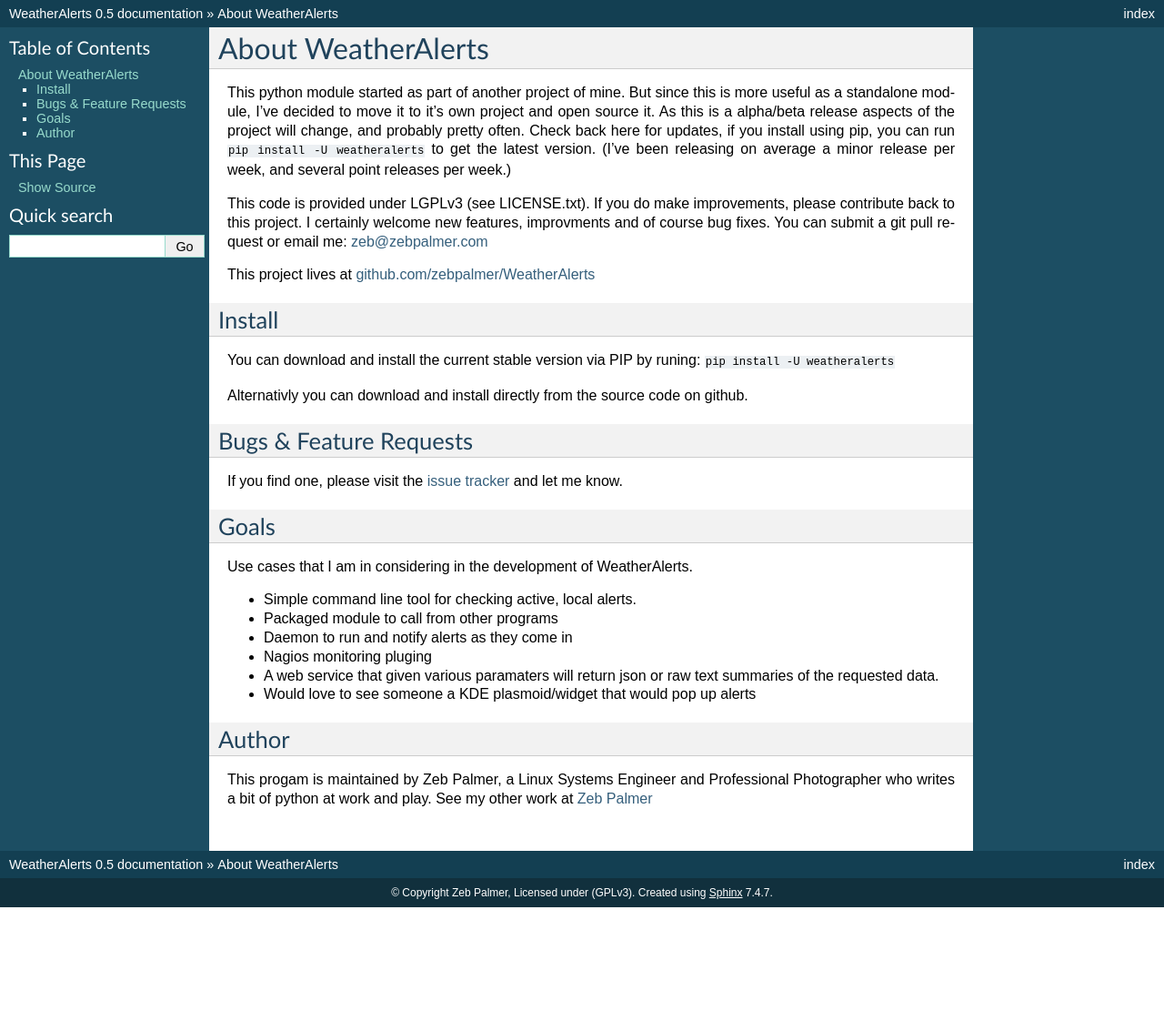
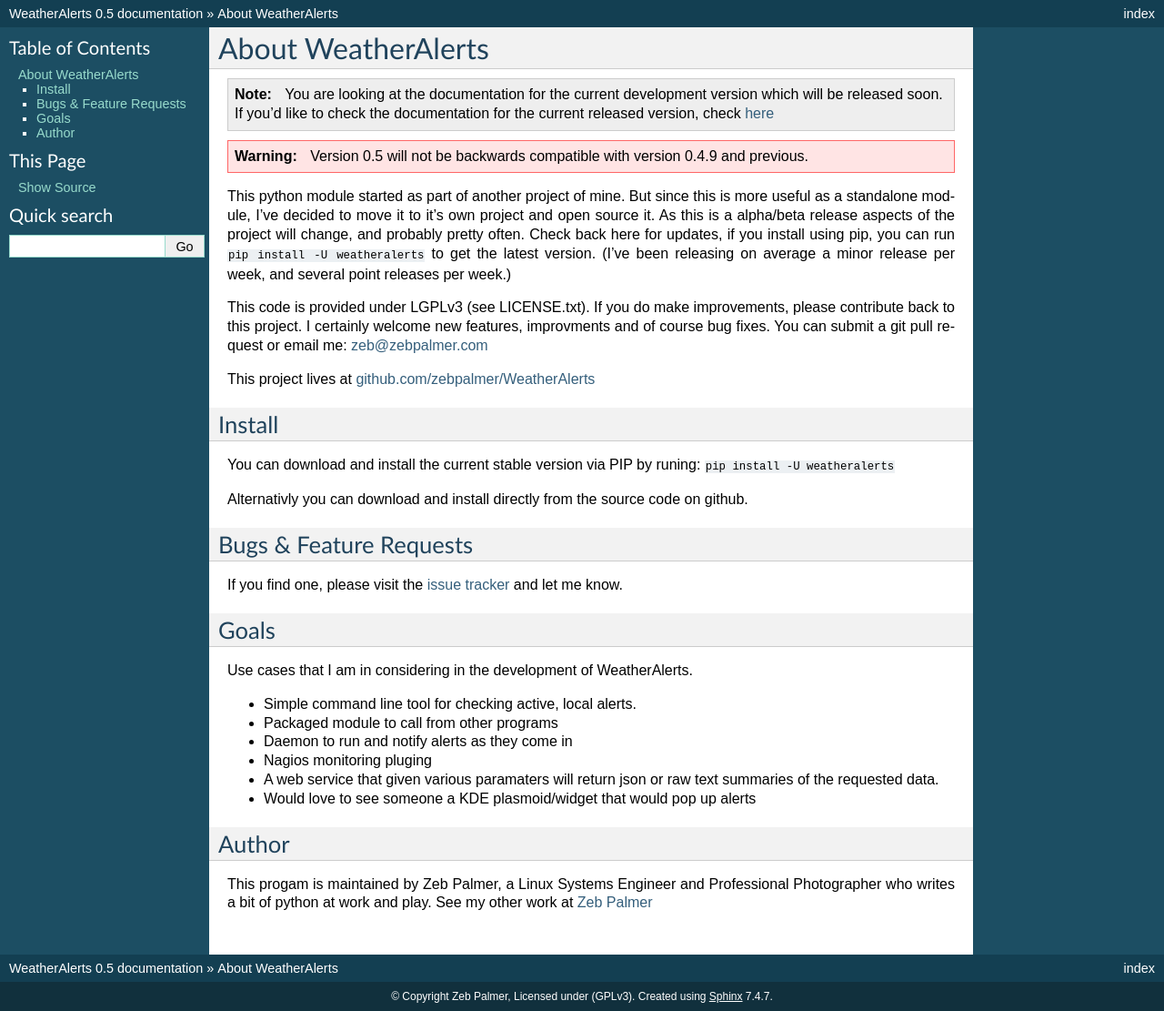
Before and after one commit to zebpalmer/WeatherAlerts, a Sphinx documentation site: the page built from docs/index.rst, in a window 1280 px wide. Shown: the whole page at 91% size. Built offline with Sphinx 7.4.7, drawn with Linux system fonts in a browser that asks for light colours; before the commit the page ends 997 px from its top, so only the background shows below that.

Commit message:
docs change

```diff
--- a/README.rst
+++ b/README.rst
@@ -51,4 +51,4 @@
 Author
 --------
 This program is maintained by Zeb Palmer, a Linux Systems Engineer and Professional Photographer who writes a bit of python at work and play.
-Circle me on Google Plus `zebpalmer.com/+ <http://zebpalmer.com/+>`_ and see my other work at `ZebPalmer.com <http://www.zebpalmer.com>`_
+See my other work at `ZebPalmer.com <http://www.zebpalmer.com>`_
--- a/docs/index.rst
+++ b/docs/index.rst
@@ -1,5 +1,12 @@
 About WeatherAlerts
 *********************
+
+.. Note::
+   You are looking at the documentation for the current development version which will be released soon.
+   If you'd like to check the documentation for the current released version, check `here <http://weatheralerts.readthedocs.org/en/v0.4.9/>`_
+
+.. Warning::
+   Version 0.5 will not be backwards compatible with version 0.4.9 and previous.
 
 This python module started as part of another project of mine. But since this is more useful as a standalone module, I've decided to move it to it's own project and open source it. As this is a alpha/beta release aspects of the project will change, and probably pretty often. Check back here for updates, if you install using pip, you can run ``pip install -U weatheralerts`` to get the latest version. (I've been releasing on average a minor release per week, and several point releases per week.)
 
```
